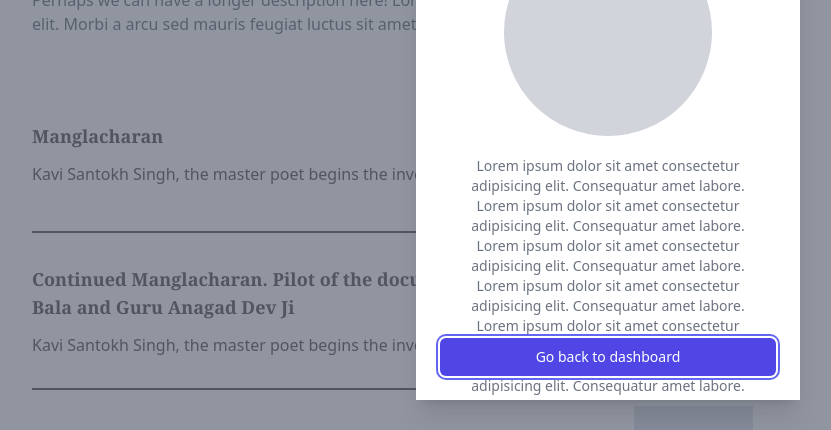
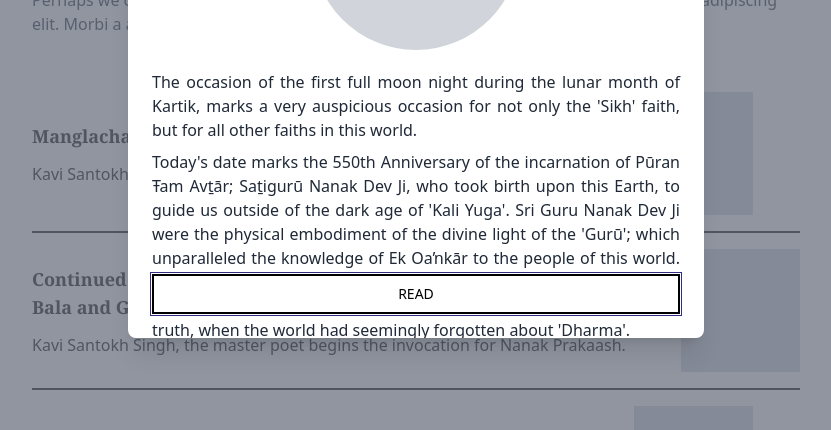
Before and after one commit to dsomel21/wireframe-spg-2.0, a Next.js app: page /book in a window 1280 px wide. Shown: the part 368-798 px from the top of the page, without its empty margins (224-1055 px from the left). Built offline with nearby package versions, Linux system fonts and the light colour scheme.

Commit message:
Looks good

```diff
--- a/pages/components/ChapterPreview.tsx
+++ b/pages/components/ChapterPreview.tsx
@@ -41,7 +41,7 @@ export default function ChapterPreview({ shouldOpen = false }) {
             leaveFrom="opacity-100 translate-y-0 sm:scale-100"
             leaveTo="opacity-0 translate-y-4 sm:translate-y-0 sm:scale-95"
           >
-            <div className="inline-block align-bottom bg-white rounded-t-lg px-4 pt-5 h-[612px] pb-4 text-left overflow-hidden shadow-xl transform transition-all sm:my-8 sm:align-middle sm:max-w-sm sm:w-full sm:p-6 fixed bottom-0 overflow-y-auto">
+            <div className="inline-block align-bottom bg-white rounded-t-lg px-4 pt-5 h-[612px] pb-4 text-left overflow-hidden shadow-xl transform transition-all fixed bottom-0 sm:my-8 sm:align-middle sm:max-w-lg sm:w-full sm:p-6 sm:static sm:rounded-lg lg:max-w-xl overflow-y-auto">
               <div>
                 <div className="mt-3 text-center sm:mt-5">
                   <Dialog.Description className="text-md font-serif text-gray-500">
@@ -53,71 +53,26 @@ export default function ChapterPreview({ shouldOpen = false }) {
                   >
                     The Avtaar of the Supreme Guru Nanak Dev Ji
                   </Dialog.Title>
-                  <div className="mt-2">
+                  <div className="mt-2 space-y-2">
                     <div className="mx-auto flex items-center justify-center h-52 w-52 rounded-full bg-gray-300 my-5"></div>
-                    <p className="text-sm text-gray-500">
-                      Lorem ipsum dolor sit amet consectetur adipisicing elit.
-                      Consequatur amet labore.
+                    <p className="text-md text-gray-800 text-justify">
+                      The occasion of the first full moon night during the lunar
+                      month of Kartik, marks a very auspicious occasion for not
+                      only the 'Sikh' faith, but for all other faiths in this
+                      world.
                     </p>
-                    <p className="text-sm text-gray-500">
-                      Lorem ipsum dolor sit amet consectetur adipisicing elit.
-                      Consequatur amet labore.
-                    </p>
-                    <p className="text-sm text-gray-500">
-                      Lorem ipsum dolor sit amet consectetur adipisicing elit.
-                      Consequatur amet labore.
-                    </p>
-                    <p className="text-sm text-gray-500">
-                      Lorem ipsum dolor sit amet consectetur adipisicing elit.
-                      Consequatur amet labore.
-                    </p>
-                    <p className="text-sm text-gray-500">
-                      Lorem ipsum dolor sit amet consectetur adipisicing elit.
-                      Consequatur amet labore.
-                    </p>
-                    <p className="text-sm text-gray-500">
-                      Lorem ipsum dolor sit amet consectetur adipisicing elit.
-                      Consequatur amet labore.
-                    </p>
-                    <p className="text-sm text-gray-500">
-                      Lorem ipsum dolor sit amet consectetur adipisicing elit.
-                      Consequatur amet labore.
-                    </p>
-                    <p className="text-sm text-gray-500">
-                      Lorem ipsum dolor sit amet consectetur adipisicing elit.
-                      Consequatur amet labore.
-                    </p>
-                    <p className="text-sm text-gray-500">
-                      Lorem ipsum dolor sit amet consectetur adipisicing elit.
-                      Consequatur amet labore.
-                    </p>
-                    <p className="text-sm text-gray-500">
-                      Lorem ipsum dolor sit amet consectetur adipisicing elit.
-                      Consequatur amet labore.
-                    </p>
-                    <p className="text-sm text-gray-500">
-                      Lorem ipsum dolor sit amet consectetur adipisicing elit.
-                      Consequatur amet labore.
-                    </p>
-                    <p className="text-sm text-gray-500">
-                      Lorem ipsum dolor sit amet consectetur adipisicing elit.
-                      Consequatur amet labore.
-                    </p>
-                    <p className="text-sm text-gray-500">
-                      Lorem ipsum dolor sit amet consectetur adipisicing elit.
-                      Consequatur amet labore.
-                    </p>
-                    <p className="text-sm text-gray-500">
-                      Lorem ipsum dolor sit amet consectetur adipisicing elit.
-                      Consequatur amet labore.
-                    </p>
-                    <p className="text-sm text-gray-500">
-                      Lorem ipsum dolor sit amet consectetur adipisicing elit.
-                      Consequatur amet labore.
-                    </p>
-                    <p className="text-sm text-gray-500">
-                      Lorem ipsum dolor sit amet consectetur adipisicing elit.
-                      Consequatur amet labore.
+                    <p className="text-md text-gray-800 text-justify">
+                      Today's date marks the 550th Anniversary of the
+                      incarnation of Pūran Ŧam Avṯār; Saṯigurū Nanak Dev Ji, who
+                      took birth upon this Earth, to guide us outside of the
+                      dark age of 'Kali Yuga'. Sri Guru Nanak Dev Ji were the
+                      physical embodiment of the divine light of the 'Gurū';
+                      which unparalleled the knowledge of Ek Oaŉkār to the
+                      people of this world. Although the truth has always
+                      existed, exists now, and will continue to exist; Guru
+                      Nanak Dev Ji acted as the messenger of this universal
+                      truth, when the world had seemingly forgotten about
+                      'Dharma'.
                     </p>
                   </div>
                 </div>
@@ -125,10 +80,10 @@ export default function ChapterPreview({ shouldOpen = false }) {
               <div className="mt-5 sm:mt-6 sticky bottom-0">
                 <button
                   type="button"
-                  className="inline-flex justify-center w-full rounded-md border border-transparent shadow-sm px-4 py-2 bg-indigo-600 text-base font-medium text-white hover:bg-indigo-700 focus:outline-none focus:ring-2 focus:ring-offset-2 focus:ring-indigo-500 sm:text-sm"
+                  className="inline-flex justify-center w-full border-2 uppercase bg-white border-black shadow-sm px-4 py-2 text-base font-medium focus:outline-none focus:ring-1 focus:ring-offset-1 focus:ring-indigo-900 sm:text-sm"
                   onClick={() => setOpen(false)}
                 >
-                  Go back to dashboard
+                  Read
                 </button>
               </div>
             </div>
```
